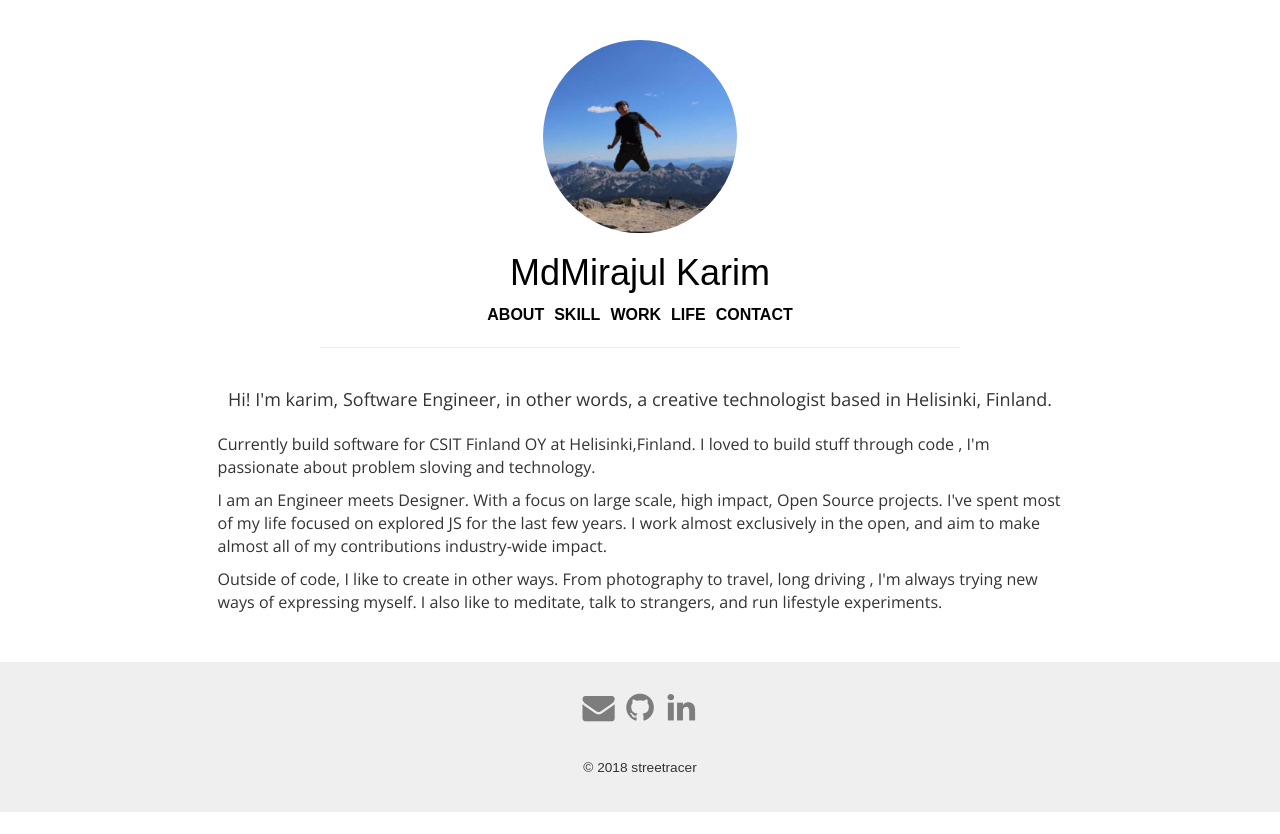
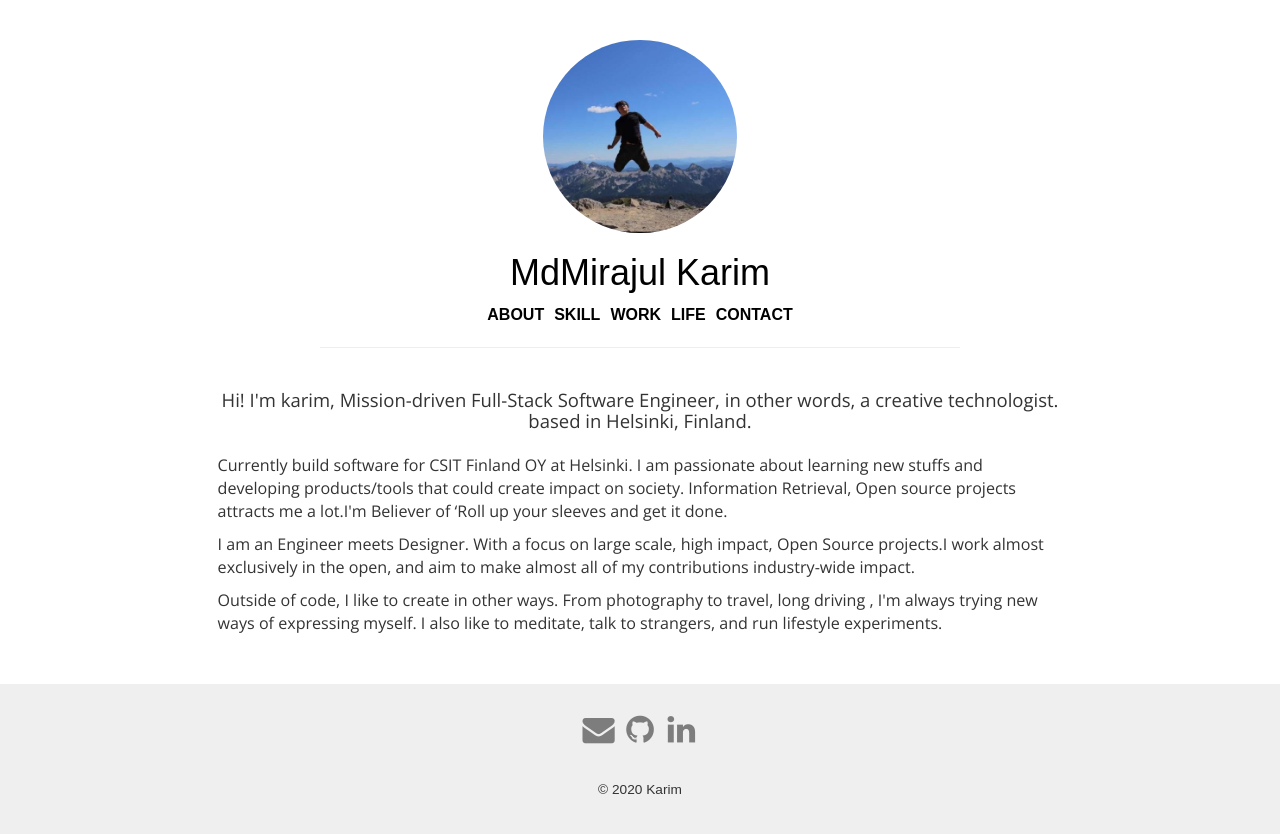
Before and after one commit to streetracer48/karim, a React (Create React App) app: page / in a window 1280 px wide. Before the commit the page ends 812 px from the top, so only its background shows below. Built offline with nearby package versions, Linux system fonts and the light colour scheme; a web font is replaced by a local one.

Commit message:
updated content

```diff
--- a/src/containers/App.js
+++ b/src/containers/App.js
@@ -18,9 +18,11 @@ const AppDiv = styled.div`
   font-size: 1.15em;
 `;
 
-export const CenteredHeader = styled.h4`
+export const CenteredHeader = styled.h5`
   text-align: center;
   margin-bottom: 1.25em;
+  font-family: 'Open Sans', sans-serif;
+  font-size: 1.15em;
 `
 
 
--- a/src/containers/Footer.js
+++ b/src/containers/Footer.js
@@ -39,7 +39,7 @@ class Footer extends Component {
                   <SocialIcon><a href="mailto:mdmirajulkarim@gmail.com" target="_blank"><FAIcon className="fa fa-envelope fa-fw fa-2x" /></a></SocialIcon>
                   <SocialIcon><a href="https://github.com/streetracer48" target="_blank"><FAIcon className="fa fa-github fa-fw fa-2x" /></a>
                   </SocialIcon>
-                  <SocialIcon><a href="https://linkedin.com/in/streetracer/" target="_blank"><FAIcon className="fa fa-linkedin fa-fw fa-2x" /></a></SocialIcon>
+                  <SocialIcon><a href="https://www.linkedin.com/in/mdmirajulkarim/" target="_blank"><FAIcon className="fa fa-linkedin fa-fw fa-2x" /></a></SocialIcon>
 
                   </SocialIconList>
                 <br />
@@ -47,7 +47,7 @@ class Footer extends Component {
             </div>
             <div className="row" id="copyright" style={{ margin: 0 }}>
               <div className="col-lg-12">
-                <p className="small">© 2018 streetracer</p>
+                <p className="small">© 2020 Karim</p>
               </div>
             </div>
       </FooterDiv>
--- a/src/containers/Home.js
+++ b/src/containers/Home.js
@@ -7,18 +7,16 @@ class Home extends Component {
     return (
       <div>
         <CenteredHeader>
-          Hi! I'm karim, Software Engineer, in other words, a creative
-          technologist based in Helisinki, Finland.
+          Hi! I'm karim, Mission-driven Full-Stack Software Engineer, in other words, a creative
+          technologist. based in Helsinki, Finland.
         </CenteredHeader>
         <p>
-          Currently build software for CSIT Finland OY
-          at Helisinki,Finland. I loved to build stuff through code , I'm passionate about
-          problem sloving and technology.
+          Currently build software for CSIT Finland OY at Helsinki. I am passionate about learning new stuffs and developing products/tools that could create impact on society.
+          Information Retrieval, Open source projects attracts me a lot.I'm Believer of ‘Roll up your sleeves and get it done.
         </p>
         <p>
           I am an Engineer meets Designer. With a focus on large scale, high
-          impact, Open Source projects. I've spent most of my life focused on
-          explored JS for the last few years. I work almost exclusively in the
+          impact, Open Source projects.I work almost exclusively in the
           open, and aim to make almost all of my contributions industry-wide
           impact.
         </p>
--- a/src/containers/Life.js
+++ b/src/containers/Life.js
@@ -55,19 +55,25 @@ class Life extends Component {
           <div className="col-md-6 col-sm-12">
             <a href="" target="_blank">
               <LifeThumbnail src={require('../assets/tt.jpg')}/>
-              <LifeHeader>love to play TT at office :)</LifeHeader>
+              <LifeHeader>Love to play TT at office</LifeHeader>
             </a>
             <p>Move your allegiance from your mind to your heart and everything opens up.</p>
             <LifeProjectBlurb></LifeProjectBlurb>
           </div>
-
+          <div className="col-md-6 col-sm-12">
+            <a href="" target="_blank">
+              <LifeThumbnail src={require('../assets/nature.jpg')}/>
+              <LifeHeader>Nature-loving at Heart</LifeHeader>
+            </a>
+    <LifeProjectBlurb> Nature always wears the colors of the spirit. </LifeProjectBlurb>
+          </div>
 
           <div className="col-md-6 col-sm-12">
             <a href="" target="_blank">
               <LifeThumbnail src={require('../assets/csit2.jpg')}/>
-              <LifeHeader>CSIT Team Lunch :)</LifeHeader>
+              <LifeHeader> Some time we eat together </LifeHeader>
             </a>
-            <p>You can't just eat good food. You've got to talk about it, too</p>
+            <p>"Unity is strength. . . when there is teamwork and collaboration, wonderful things can be achieved." --Mattie Stepanek</p>
             <LifeProjectBlurb></LifeProjectBlurb>
           </div>
 
@@ -121,18 +127,12 @@ class Life extends Component {
           <div className="col-md-6 col-sm-12">
             <a href="" target="_blank">
               <LifeThumbnail src={require('../assets/winningmoment.jpg')}/>
-              <LifeHeader>crazy funny moment and memorialDay 2015 :)  </LifeHeader>
+              <LifeHeader>crazy funny moment and memorial Day back 2015  </LifeHeader>
             </a>
-    <LifeProjectBlurb> that moment when my leading team  fci  wining
-Regional NHSPC programming contest , i missed lot that moment </LifeProjectBlurb>
+    <LifeProjectBlurb> The moment  when my leading team  fci  won
+Regional NHSPC programming contest , I still missing the  moment </LifeProjectBlurb>
           </div>
-          <div className="col-md-6 col-sm-12">
-            <a href="" target="_blank">
-              <LifeThumbnail src={require('../assets/cox.jpg')}/>
-              <LifeHeader>coxs bazar enjoying with beach guy :)  </LifeHeader>
-            </a>
-    <LifeProjectBlurb> Cox’s Bazar is a town on the southeast coast of Bangladesh. It’s known for its very long, sandy beachfront </LifeProjectBlurb>
-          </div>
+
         </LifeRow>
         {/*Row 2*/}
 
--- a/src/containers/Skill.js
+++ b/src/containers/Skill.js
@@ -69,26 +69,44 @@ class Code extends Component {
                 <li>SQL/NoSQL</li>
                 <li>MongoDB</li>
                 <li>PostgreSQL</li>
+                <li>Python</li>
+                <li>Django</li>
+
+
+
+              </ul>
+              <h5>DevOps</h5>
+              <ul>
+                <li>AWS</li>
+                <li>Jenkins CI/CD</li>
+                <li>Docker</li>
+                <li>Vagrant</li>
+                <li>GitLab CI</li>
 
               </ul>
             </div>
             <div className="col-lg-4 col-md-4 col-sm-4">
               <h5>Other:</h5>
               <ul>
+
+              <li>Microservices</li>
               <li>Jira</li>
+              <li>Kanban</li>
+              <li>Scrum</li>
+              <li>Confluence</li>
+              <li>Trello</li>
               <li>Agile Methodology</li>
               <li>KPI</li>
               <li>C++</li>
               <li>Alogrithms</li>
               <li>Web architecture</li>
-                <li>Git</li>
-                <li>Webpack</li>
+              <li>Git</li>
+              <li>Webpack</li>
                 <li>JSON</li>
                 <li>Rest API</li>
-                <li>Jest & enzyme Testing</li>
-                <li>Photography</li>
-                <li>Driving</li>
-                <li>Table Tennis</li>
+                <li>Jest</li>
+                <li>enzyme</li>
+
               </ul>
             </div>
           </div>
```
Also changed, not shown: src/assets/nature.jpg (added).
